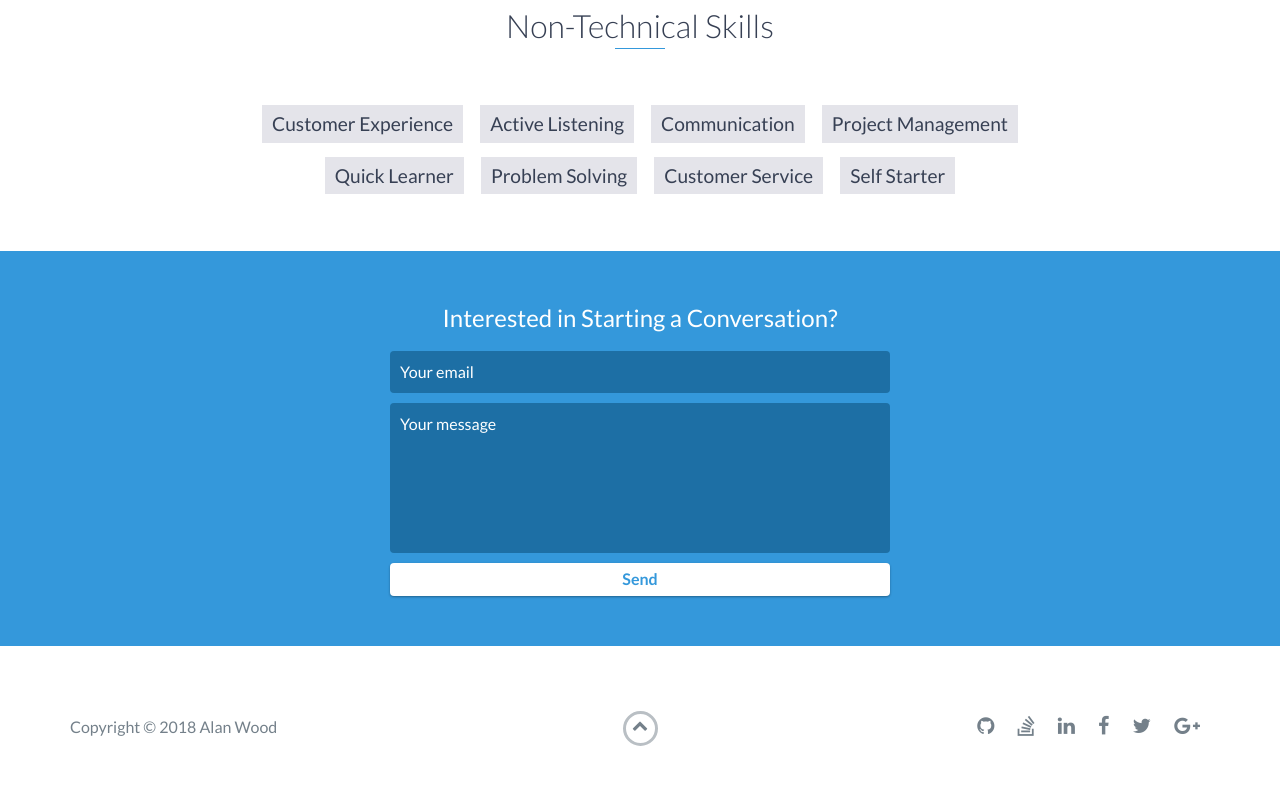
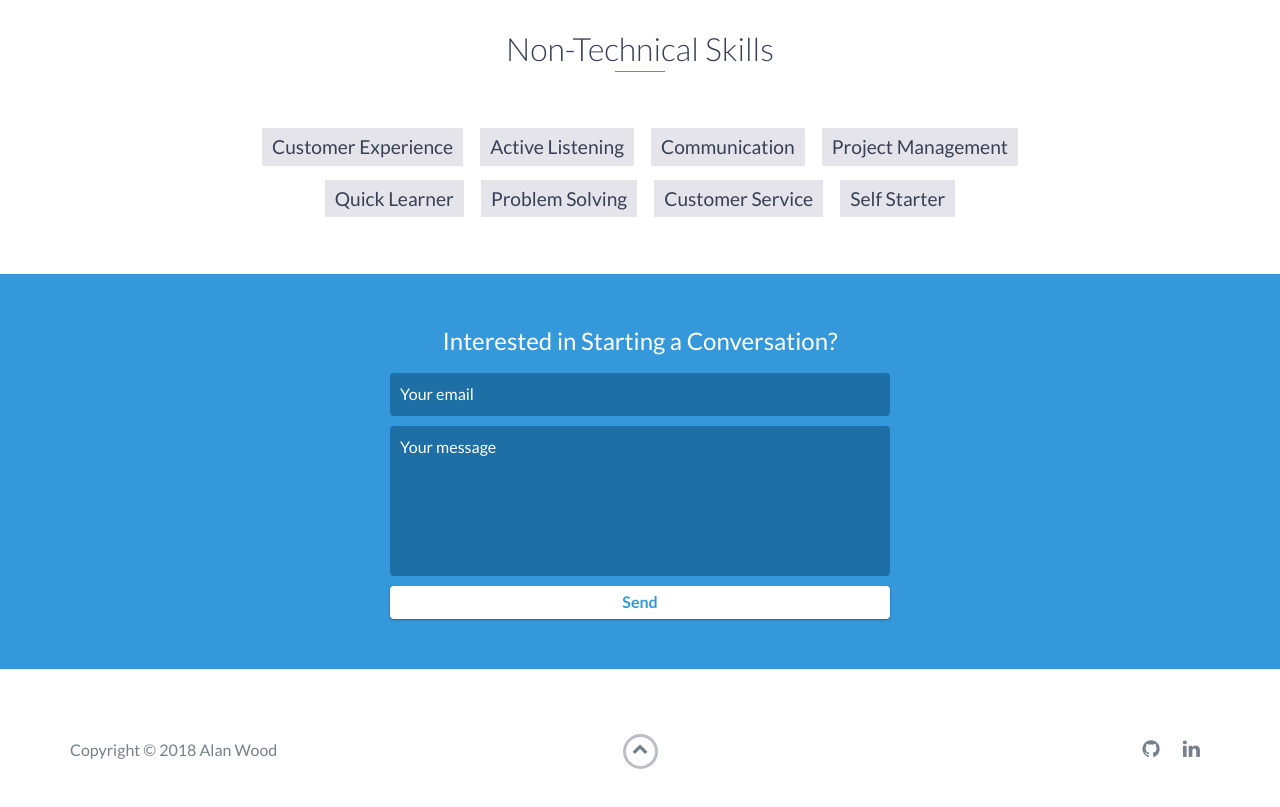
Before and after one commit to awood107/awood107.github.io, a website: page index.html in a window 1280 px wide. Shown: the part 3239-4046 px from the top of the page. Drawn offline with nearby package versions, Linux system fonts and the light colour scheme.

Commit message:
Update index.html
Customization

```diff
--- a/index.html
+++ b/index.html
@@ -77,7 +77,7 @@
                     </p>
 <br></br>
                     <p>
-                      Since switching to an independent consultant role, and having a little more time on my hands, I have found myself spending all my time working on developement projects. I am looking for a Data Analyst, Customer Experience, or Development role, idealy at a company in the technology sector. I have a passion for diving and learning, and have a history of being able to pick up enterprise level tools at a rapid pace.
+                      Since switching to an independent consultant role, and having a little more time on my hands, I have found myself spending all my time working on developement projects. I am looking for a Data Analyst, Customer Experience, or Development role, idealy at a company in the technology sector. I have a passion for diving in and learning, and have a history of being able to pick up enterprise level tools at a rapid pace. Feel free to reach out if you have any questions!
                     </p>
                 </div>
             </div>
@@ -230,22 +230,10 @@
                 <div class="col-sm-5 social">
                     <ul>
                         <li>
-                            <a href="https://github.com/" target="_blank"><i class="fa fa-github" aria-hidden="true"></i></a>
+                            <a href="https://github.com/awood107" target="_blank"><i class="fa fa-github" aria-hidden="true"></i></a>
                         </li>
                         <li>
-                            <a href="https://stackoverflow.com/" target="_blank"><i class="fa fa-stack-overflow" aria-hidden="true"></i></a>
-                        </li>
-                        <li>
-                            <a href="https://linkedin.com/" target="_blank"><i class="fa fa-linkedin" aria-hidden="true"></i></a>
-                        </li>
-                        <li>
-                            <a href="https://www.facebook.com/" target="_blank"><i class="fa fa-facebook" aria-hidden="true"></i></a>
-                        </li>
-                        <li>
-                            <a href="https://twitter.com/" target="_blank"><i class="fa fa-twitter" aria-hidden="true"></i></a>
-                        </li>
-                        <li>
-                            <a href="https://plus.google.com/" target="_blank"><i class="fa fa-google-plus" aria-hidden="true"></i></a>
+                            <a href="https://www.linkedin.com/in/alan-wood1/" target="_blank"><i class="fa fa-linkedin" aria-hidden="true"></i></a>
                         </li>
                     </ul>
                 </div>
```
